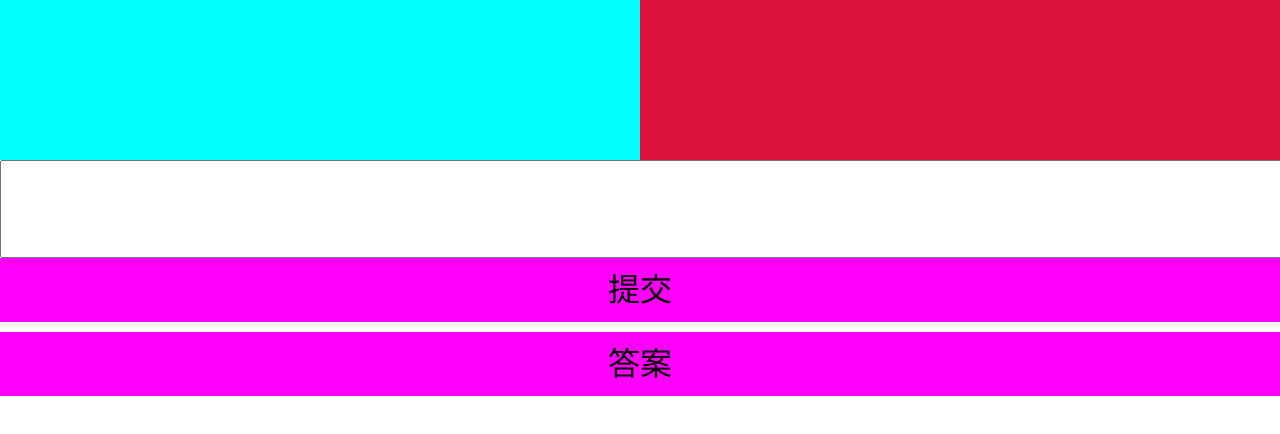
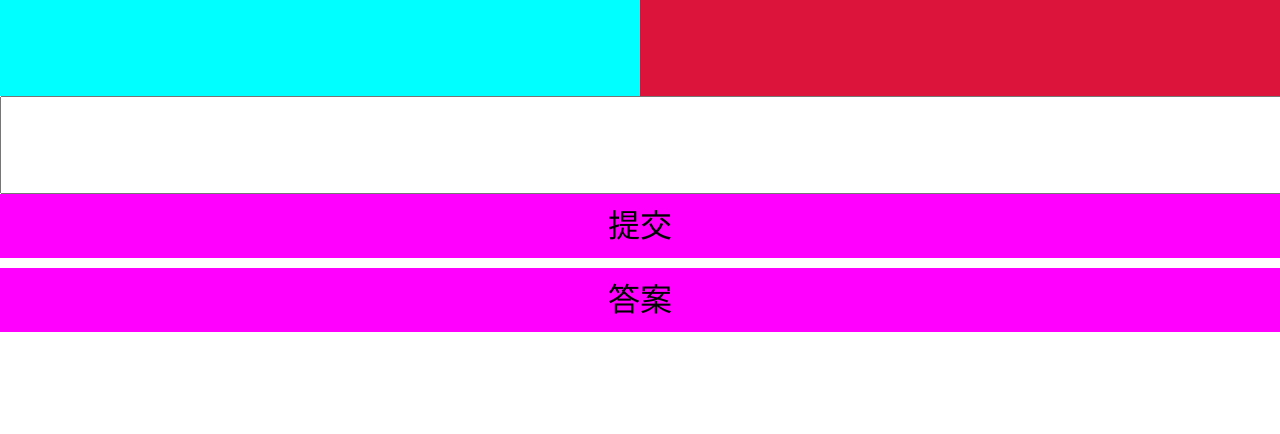
Before and after one commit to sgj123456/chengyu, a plain HTML site: page index.html in a window 1280 px wide. Drawn offline with Linux system fonts and the light colour scheme.

Commit message:
first commit

```diff
--- a/index.html
+++ b/index.html
@@ -5,7 +5,7 @@
     <meta charset="UTF-8">
     <meta http-equiv="X-UA-Compatible" content="IE=edge">
     <meta name="viewport" content="width=device-width, initial-scale=1.0">
-    <title>Document</title>
+    <title>成语接龙</title>
     <style>
         body {
             margin: 0;
@@ -31,7 +31,7 @@
             width: 50%;
             height: 2em;
             line-height: 2em;
-            font-size: 5em;
+            font-size: 3em;
             text-align: center;
             background-color: aqua;
             float: left;
@@ -42,7 +42,7 @@
             width: 50%;
             height: 2em;
             line-height: 2em;
-            font-size: 5em;
+            font-size: 3em;
             text-align: center;
             background-color:crimson;
             float: right;
```
